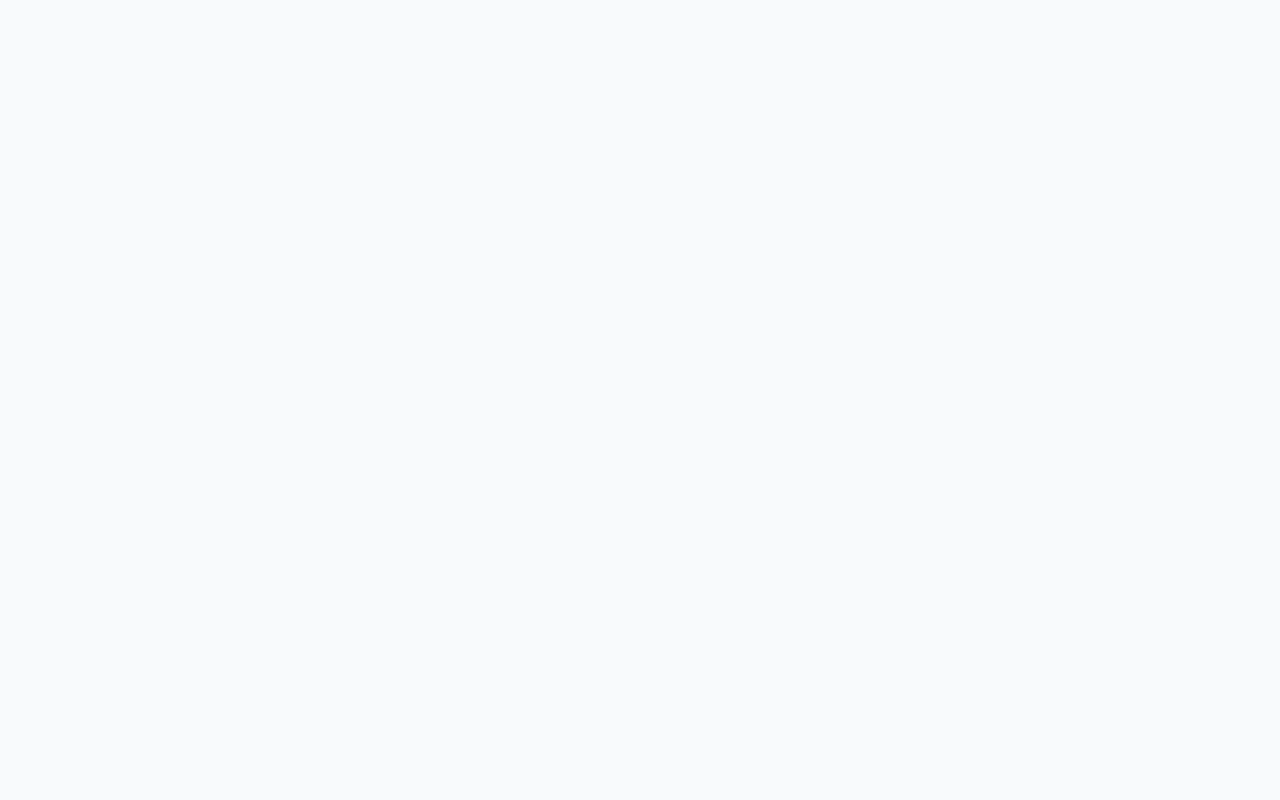
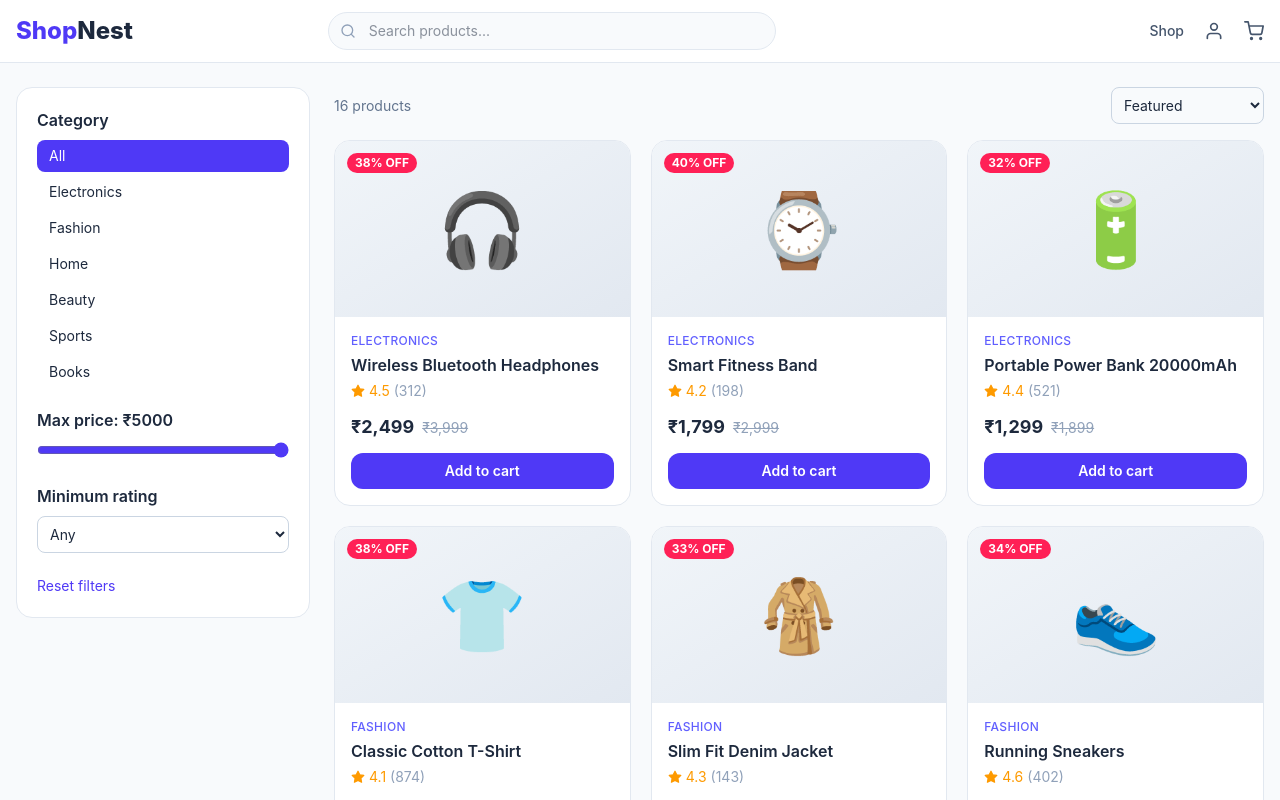
Before and after one commit to Rahul315777/shopnest, a React (Vite) app: page /shop in a window 1280 px wide. Before the commit this address had no page. Shown: the top 800 px of the page. Built offline with nearby package versions, Linux system fonts and the light colour scheme.

Commit message:
feat: add shop page with search, category, price, rating filters and sorting

```diff
--- /dev/null
+++ b/src/pages/Shop/Shop.jsx
@@ -0,0 +1,96 @@
+import { useMemo, useState } from "react";
+import { useSearchParams } from "react-router-dom";
+import ProductCard from "../../components/ProductCard/ProductCard.jsx";
+import { useProducts } from "../../context/ProductContext.jsx";
+import { categories } from "../../data/products.js";
+
+export default function Shop() {
+  const { products, search, setSearch } = useProducts();
+  const [params, setParams] = useSearchParams();
+  const category = params.get("category") || "All";
+  const [sort, setSort] = useState("featured");
+  const [maxPrice, setMaxPrice] = useState(5000);
+  const [minRating, setMinRating] = useState(0);
+
+  const setCategory = (c) => (c === "All" ? setParams({}) : setParams({ category: c }));
+
+  const list = useMemo(() => {
+    let out = products.filter(
+      (p) =>
+        (category === "All" || p.category === category) &&
+        p.price <= maxPrice &&
+        p.rating >= minRating &&
+        p.name.toLowerCase().includes(search.trim().toLowerCase())
+    );
+    if (sort === "low") out = [...out].sort((a, b) => a.price - b.price);
+    if (sort === "high") out = [...out].sort((a, b) => b.price - a.price);
+    if (sort === "rating") out = [...out].sort((a, b) => b.rating - a.rating);
+    return out;
+  }, [products, category, maxPrice, minRating, search, sort]);
+
+  const reset = () => {
+    setParams({});
+    setSearch("");
+    setMaxPrice(5000);
+    setMinRating(0);
+    setSort("featured");
+  };
+
+  return (
+    <div className="grid gap-6 lg:grid-cols-4">
+      <aside className="h-fit space-y-5 rounded-2xl border border-slate-200 bg-white p-5">
+        <div>
+          <h3 className="mb-2 font-semibold">Category</h3>
+          {["All", ...categories.map((c) => c.name)].map((c) => (
+            <button
+              key={c}
+              onClick={() => setCategory(c)}
+              className={`mb-1 block w-full rounded-lg px-3 py-1.5 text-left text-sm ${
+                category === c ? "bg-indigo-600 text-white" : "hover:bg-slate-100"
+              }`}
+            >
+              {c}
+            </button>
+          ))}
+        </div>
+        <div>
+          <h3 className="mb-2 font-semibold">Max price: ₹{maxPrice}</h3>
+          <input type="range" min="300" max="5000" step="100" value={maxPrice}
+            onChange={(e) => setMaxPrice(Number(e.target.value))} className="w-full accent-indigo-600" />
+        </div>
+        <div>
+          <h3 className="mb-2 font-semibold">Minimum rating</h3>
+          <select value={minRating} onChange={(e) => setMinRating(Number(e.target.value))}
+            className="w-full rounded-lg border border-slate-300 p-2 text-sm">
+            <option value={0}>Any</option>
+            <option value={4}>4★ & up</option>
+            <option value={4.5}>4.5★ & up</option>
+          </select>
+        </div>
+        <button onClick={reset} className="text-sm text-indigo-600 hover:underline">Reset filters</button>
+      </aside>
+
+      <section className="lg:col-span-3">
+        <div className="mb-4 flex flex-wrap items-center justify-between gap-3">
+          <p className="text-sm text-slate-500">{list.length} products</p>
+          <input value={search} onChange={(e) => setSearch(e.target.value)} placeholder="Search..."
+            className="rounded-full border border-slate-300 px-4 py-2 text-sm md:hidden" />
+          <select value={sort} onChange={(e) => setSort(e.target.value)}
+            className="rounded-lg border border-slate-300 p-2 text-sm">
+            <option value="featured">Featured</option>
+            <option value="low">Price: low to high</option>
+            <option value="high">Price: high to low</option>
+            <option value="rating">Top rated</option>
+          </select>
+        </div>
+        {list.length === 0 ? (
+          <p className="py-16 text-center text-slate-500">No products match your filters.</p>
+        ) : (
+          <div className="grid grid-cols-1 gap-5 sm:grid-cols-2 xl:grid-cols-3">
+            {list.map((p) => <ProductCard key={p.id} product={p} />)}
+          </div>
+        )}
+      </section>
+    </div>
+  );
+}
--- a/src/routes/AppRoutes.jsx
+++ b/src/routes/AppRoutes.jsx
@@ -2,12 +2,16 @@ import { Routes, Route } from "react-router-dom";
 import MainLayout from "../layouts/MainLayout.jsx";
 import Home from "../pages/Home/Home.jsx";
 import Cart from "../pages/Cart/Cart.jsx";
+import Product from "../pages/Product/Product.jsx";
+import Shop from "../pages/Shop/Shop.jsx";
 
 export default function AppRoutes() {
   return (
     <Routes>
       <Route element={<MainLayout />}>
         <Route path="/" element={<Home />} />
+        <Route path="/shop" element={<Shop />} />
+        <Route path="/product/:id" element={<Product />} />
         <Route path="/cart" element={<Cart />} />
       </Route>
     </Routes>
```
